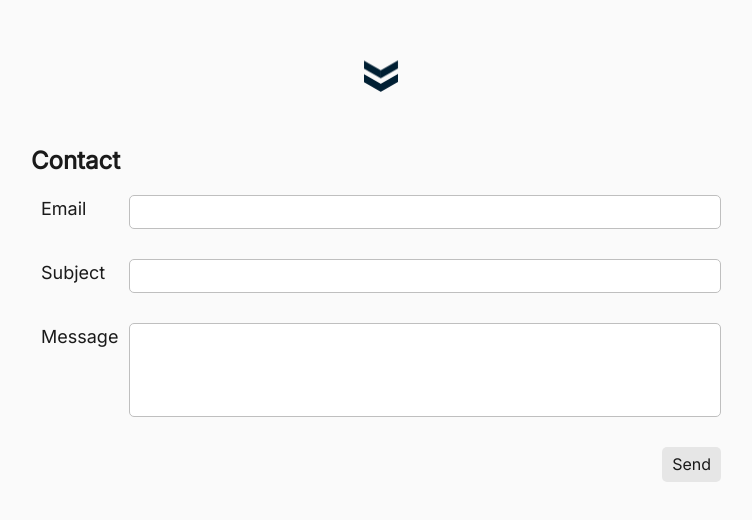
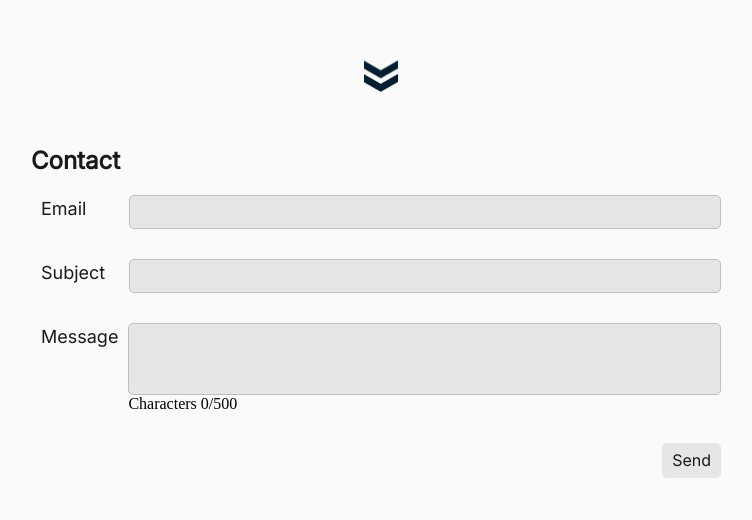
Before and after one commit to Haepapa/haepapacom, a React (Create React App) app: page / in a window 1280 px wide. Shown: the part 1523-2043 px from the top of the page, without its empty margins (259-1011 px from the left). Built offline with nearby package versions, Linux system fonts and the light colour scheme.

Commit message:
contact dev

```diff
--- a/src/components/Contact.css
+++ b/src/components/Contact.css
@@ -27,12 +27,47 @@
 
   border-radius: 0.3125rem;
   border: 1px solid var(--Black-75);
+  background-color: var(--Black-90);
+
+  color: var(--Black-10);
+  font-family: Inter;
+  font-size: 0.8rem;
+  font-style: normal;
+  font-weight: 400;
 }
 
 .form-input-message {
   height: 5.625rem;
   flex: 1 0 0;
+  resize: none;
 
   border-radius: 0.3125rem;
   border: 1px solid var(--Black-75);
+  background-color: var(--Black-90);
+
+  color: var(--Black-10);
+  font-family: Inter;
+  font-size: 0.8rem;
+  font-style: normal;
+  font-weight: 400;
 }
+
+.form-input-message:focus {
+  outline: none !important;
+  border: 1px solid var(--Black-50);
+  box-shadow: 0 0 10px var(--Black-75);
+}
+
+.form-input:focus {
+  outline: none !important;
+  border: 1px solid var(--Black-50);
+  box-shadow: 0 0 10px var(--Black-75);
+}
+
+.stack-container {
+  display: flex;
+  flex-direction: column;
+  width: 100%;
+  height: 5.625rem;
+  align-self: stretch;
+}
--- a/src/components/Contact.tsx
+++ b/src/components/Contact.tsx
@@ -4,6 +4,7 @@ import "./Common.css";
 import "../index.css";
 
 function Contact(): JSX.Element {
+  const [count, setCount] = React.useState(0);
   return (
     <div className="page-container">
       <div className="page-title">Contact</div>
@@ -20,7 +21,15 @@ function Contact(): JSX.Element {
 
       <div className="form-container">
         <div className="form-heading">Message</div>
-        <input className="form-input-message"></input>
+
+        <div className="stack-container">
+          <textarea
+            className="form-input-message"
+            maxLength={500}
+            onChange={(e) => setCount(e.target.value.length)}
+          ></textarea>
+          Characters {count}/500
+        </div>
       </div>
 
       <div className="form-container">
```
